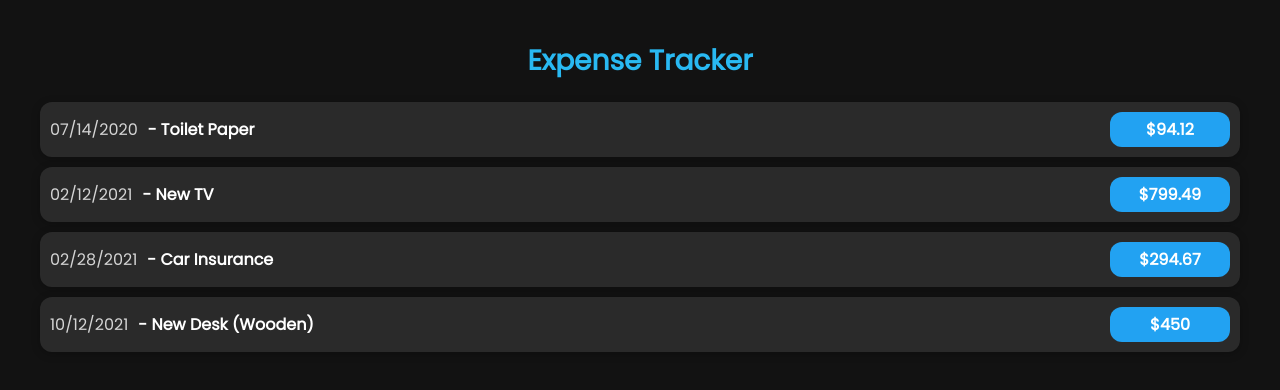
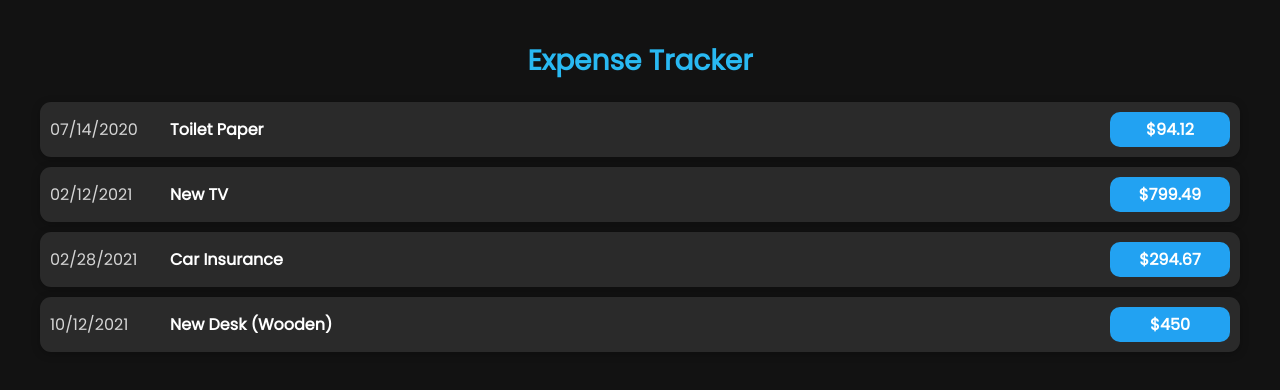
Before and after one commit to krissygroom/expense-tracker, a React (Create React App) app: page / in a window 1280 px wide. Shown: the top 390 px of the page. Built offline with nearby package versions, Linux system fonts and the light colour scheme.

Commit message:
Small style edits

```diff
--- a/src/components/ExpenseItem.css
+++ b/src/components/ExpenseItem.css
@@ -6,13 +6,14 @@
   padding: 1rem;
   margin: 1rem 0;
   font-size: 1.6rem;
-  border-radius: 12px;
+  border-radius: 11px;
   background-color: #2a2a2a;
   color: rgba(255, 255, 255, 0.8);
 }
 
 .expense-item__date {
   color: inherit;
+  min-width: 10rem;
 }
 
 .expense-item__description {
@@ -29,7 +30,7 @@
   color: #3a3a3a;
   font-size: 1.2rem;
   flex: 1;
-  margin: 0 1rem;
+  margin: 0 1rem 0 2rem;
   color: #fff;
   font-weight: bold;
 }
@@ -43,7 +44,7 @@
   background-color: #22a2f2;
   border: none;
   padding: 0.5rem;
-  border-radius: 12px;
+  border-radius: 10px;
 }
 
 @media (min-width: 580px) {
--- a/src/components/ExpenseItem.js
+++ b/src/components/ExpenseItem.js
@@ -9,7 +9,7 @@ const ExpenseItem = ({ date, title, amount }) => {
     <div className="expense-item">
       <div className="expense-item__date">{mm + "/" + dd + "/" + yyyy}</div>
       <div className="expense-item__description">
-        <h2> - {title}</h2>
+        <h2>{title}</h2>
         <div className="expense-item__price">{`$${amount}`}</div>
       </div>
     </div>
```
Also changed, not shown: 10 other files (tests, documents, lock files or other folders).
